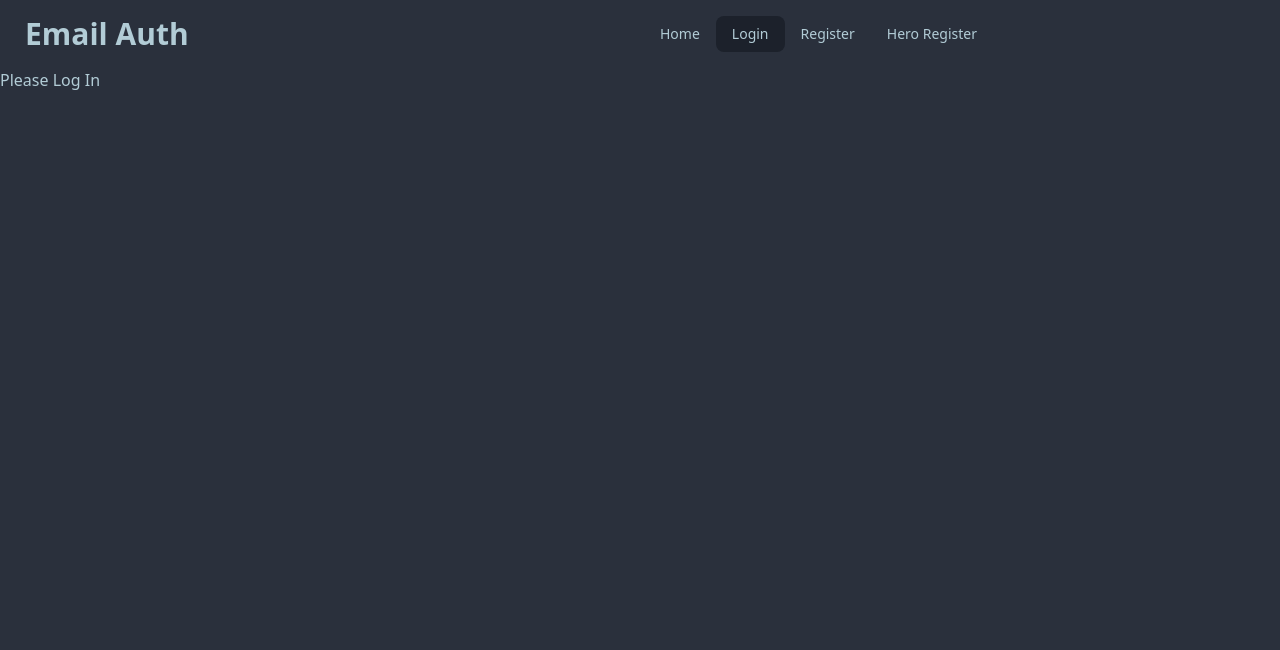
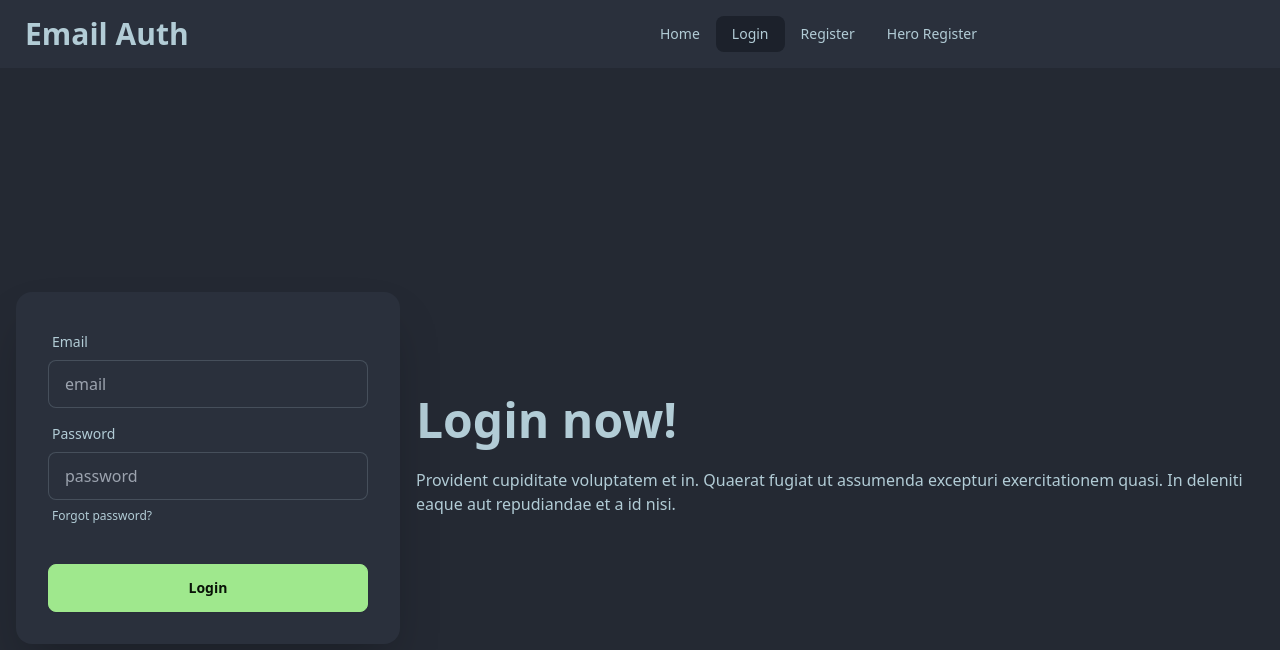
Before and after one commit to sifat26/Email-Authentication-form, a React (Vite) app: page /login in a window 1280 px wide. Shown: the top 650 px of the page. Built offline with nearby package versions, Linux system fonts and the light colour scheme.

Commit message:
Login section added

```diff
--- a/package.json
+++ b/package.json
@@ -15,6 +15,7 @@
     "match-sorter": "^6.3.4",
     "react": "^18.2.0",
     "react-dom": "^18.2.0",
+    "react-icons": "^5.0.1",
     "react-router-dom": "^6.22.3",
     "sort-by": "^1.2.0"
   },
--- a/src/Components/Login/Login.jsx
+++ b/src/Components/Login/Login.jsx
@@ -1,8 +1,35 @@
 const Login = () => {
     return (
-        <div>
-            <h2>Please Log In</h2>
+        <div className="hero min-h-screen bg-base-200">
+  <div className="hero-content flex-col lg:flex-row-reverse">
+    <div className="text-center lg:text-left">
+      <h1 className="text-5xl font-bold">Login now!</h1>
+      <p className="py-6">Provident cupiditate voluptatem et in. Quaerat fugiat ut assumenda excepturi exercitationem quasi. In deleniti eaque aut repudiandae et a id nisi.</p>
+    </div>
+    <div className="card shrink-0 w-full max-w-sm shadow-2xl bg-base-100">
+      <form className="card-body">
+        <div className="form-control">
+          <label className="label">
+            <span className="label-text">Email</span>
+          </label>
+          <input type="email" placeholder="email" className="input input-bordered" required />
         </div>
+        <div className="form-control">
+          <label className="label">
+            <span className="label-text">Password</span>
+          </label>
+          <input type="password" placeholder="password" className="input input-bordered" required />
+          <label className="label">
+            <a href="#" className="label-text-alt link link-hover">Forgot password?</a>
+          </label>
+        </div>
+        <div className="form-control mt-6">
+          <button className="btn btn-primary">Login</button>
+        </div>
+      </form>
+    </div>
+  </div>
+</div>
     );
 };
 
--- a/src/Components/Registar/Registar.jsx
+++ b/src/Components/Registar/Registar.jsx
@@ -1,20 +1,31 @@
 import { createUserWithEmailAndPassword } from "firebase/auth";
 import auth from "../firebaseConfig";
 import { useState } from "react";
+import { GoEye } from "react-icons/go";
+import { GoEyeClosed } from "react-icons/go";
 
 const Registar = () => {
     const [registerError,setRegisterError]=useState('')
     const [success,setSuccess] = useState('')
+    const [showPassword,setShowPassword]=useState(false);
     const handleRegister=e=>{
         e.preventDefault();
         const email=e.target.email.value;
         const password=e.target.password.value;
-        console.log(email,password);
+        const accept=e.target.terms.checked;
+        console.log(email,password,accept);
         setRegisterError('')
         setSuccess('')
         if(password.length<6){
             setRegisterError('Password must be at least 6 characters');
             return;
+        }
+        else if(!/[A-Z]/.test(password)){
+            setRegisterError('Password must contain at least one uppercase letter');
+            return;
+        }
+        else if(!accept){
+           setRegisterError('Please Accept terms and Condition');
         }
         createUserWithEmailAndPassword(auth,email,password)
         .then(result=>{
@@ -30,21 +41,33 @@ const Registar = () => {
 
     }
     return (
-        <div className="border text-center">
-            <div className="max-auto md:w-full">
+        <div className=" ">
+            <div className="mx-auto md:w-1/2">
             <h2 className="text-3xl">Please Register</h2>
             <form onSubmit={handleRegister}>
                 <input
                 required
-                className="mb-4 w-3/4 py-2 px-4" type="email" name="email" id="" placeholder="Your Email"/>
+                className="mb-4 w-full py-2 px-4" type="email" name="email" id="" placeholder="Your Email"/>
                 <br />
-                <input
+                <div className="relative">
+                    <input
                 required
-                className="mb-4 w-3/4 py-2 px-4"type="password" name="password" id="" placeholder="Your Password"/>
+                className=" w-full py-2 px-4  "
+                type={showPassword?"text":"password" }
+                name="password" id="" placeholder="Your Password"/>
+                <span className=" absolute top-3 right-2" onClick={()=>{
+                    setShowPassword(!showPassword);
+                } }>{showPassword?
+                    <GoEye />:<GoEyeClosed />}</span>
+                </div>
+
+                <br />
+                <input type="checkbox" name="terms" id="terms" />
+                <label htmlFor="terms"> Accept Our <a href=""> Terms and Condition</a></label>
                 <br />
                 <input
 
-                className="mb-8 w-3/4 btn btn-secondary "
+                className="mb-8 w-full btn btn-secondary "
                 type="submit" value="Register" />
             </form>
             {
```
Also changed, not shown: 1 other file (tests, documents, lock files or other folders).
